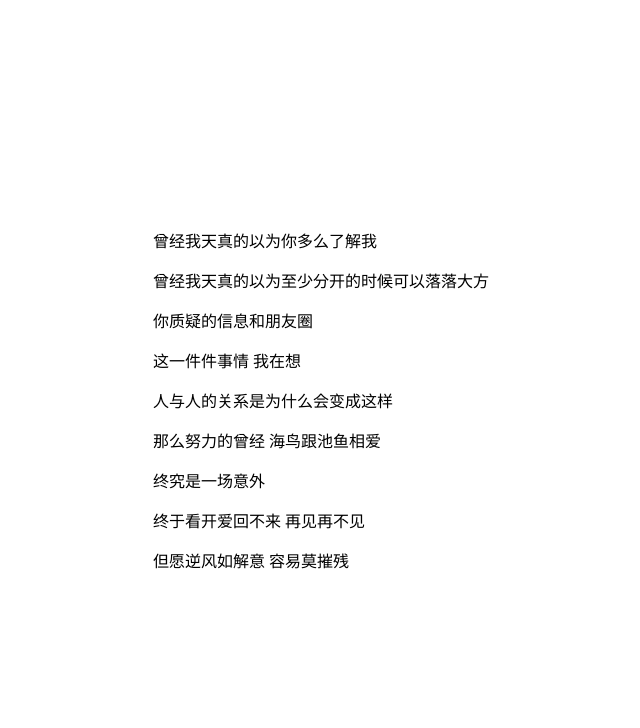
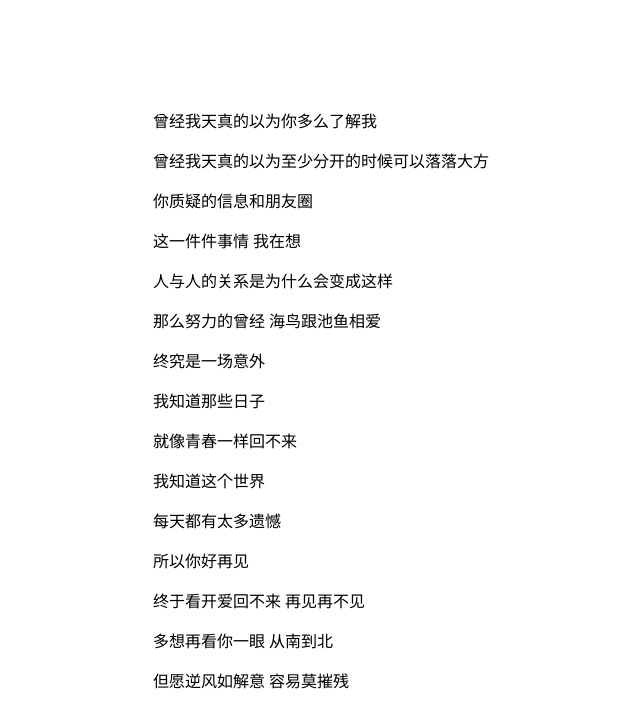
Before and after one commit to kaienhu/kaienhu.github.io, a plain HTML site: page index.html in a window 1280 px wide. Shown: the whole page, without its empty margins (167-807 px from the left). Drawn offline with Linux system fonts and the light colour scheme.

Commit message:
Create index.html

```diff
--- a/index.html
+++ b/index.html
@@ -25,7 +25,13 @@
 	<p>人与人的关系是为什么会变成这样</p>
 	<p>那么努力的曾经 海鸟跟池鱼相爱</p>
 	    <p>终究是一场意外</p>
+		    <p>我知道那些日子</p>
+<p>就像青春一样回不来</p>
+<p>我知道这个世界</p>
+<p>每天都有太多遗憾</p>
+<p>所以你好再见</p>
 	<p>终于看开爱回不来 再见再不见</p>
+		    <p>多想再看你一眼 从南到北</p>
 		    <p>但愿逆风如解意 容易莫摧残</p>
 	    </div>
     </body>
```
